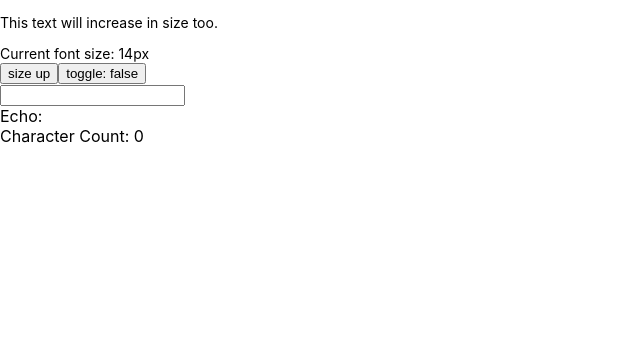
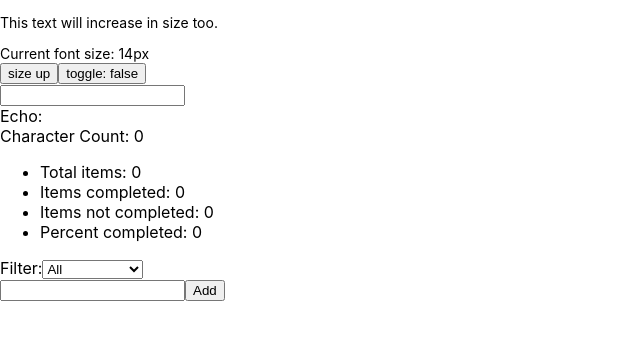
Before and after one commit to hykimyong/cra, a React (Create React App) app: page / in a window 1280 px wide. Shown: the top 340 px of the page, without its empty margins (0-640 px from the left). Built offline with nearby package versions, Linux system fonts and the light colour scheme.

Commit message:
zustand2
overwriting state => set의 두번째변수
sselector => state를 토대로 계산하는건 함수로
React와 관계 => 리액트 외부 혹은 바닐라에서도 동작

```diff
--- a/src/App.js
+++ b/src/App.js
@@ -4,11 +4,12 @@ import './App.css';
 // import FontButton from './components/RecoilExample/FontButton';
 // import Text from './components/RecoilExample/Text';
 // import CharacterCounter from './components/RecoilExample/CharacterCounter';
-import TodoList from './components/RecoilExample/Todo/TodoList';
+// import TodoList from './components/RecoilExample/Todo/TodoList';
 import CurrentUserInfo from './components/RecoilExample/CurrentUserInfo';
 import React from 'react';
 import Text from './components/ZustandExample/Text';
 import CharacterCounter from './components/ZustandExample/CharacterCounter';
+import TodoList from './components/ZustandExample/Todo/TodoList';
 // import { observableTodoStore } from './app/ObservableTodoStore';
 // import MobxExample from './components/MobxExample';
 // import TodoList from './components/TodoList';
@@ -29,6 +30,7 @@ function App() {
     </RecoilRoot> */}
     <Text/>
     <CharacterCounter/>
+    <TodoList/>
     </>
   );
 }
--- a/src/components/ZustandExample/Text.jsx
+++ b/src/components/ZustandExample/Text.jsx
@@ -5,7 +5,7 @@ const useStore = create((set)=>({
   fontSize: 14,
   increaseFontSize: ()=> set((state)=>({fontSize:state.fontSize+1})),
   trigger: false,
-  toggleTrigger:()=> set((state)=>({trigger: !state.trigger})),
+  toggleTrigger:()=> set((state)=>({trigger: !state.trigger}), true),
 }));
 
 function FontLabel(){
@@ -15,7 +15,7 @@ function FontLabel(){
     fontSizeLabel: state.fontSize + "px",
     trigger: state.trigger,
     toggleTrigger: state.toggleTrigger,
-  }),(oldState,newState)=>oldState.trigger === newState.trigger
+  })
   );
   return(
     <>
--- /dev/null
+++ b/src/components/ZustandExample/Todo/TodoItem.jsx
@@ -0,0 +1,54 @@
+import React from 'react'
+import { useStore } from './TodoStore';
+
+
+export default function TodoItem({item}) {
+    const [todoList, setTodoList] = useStore((state)=>[
+      state.todoListState,
+      state.setTodoListState
+    ]);
+    const index = todoList.findIndex((listItem) => listItem === item);
+
+    const editItemText = ({target: {value}}) => {
+        const newList = replaceItemAtIndex(todoList, index, {
+          ...item,
+          text: value,
+        });
+
+        setTodoList(newList);
+      };
+
+      const toggleItemCompletion = () => {
+        const newList = replaceItemAtIndex(todoList, index, {
+          ...item,
+          isComplete: !item.isComplete,
+        });
+
+        setTodoList(newList);
+      };
+
+      const deleteItem = () => {
+        const newList = removeItemAtIndex(todoList, index);
+        setTodoList(newList);
+      };
+
+  return (
+    <div>
+      <input type="text" value={item.text} onChange={editItemText} />
+      <input
+        type="checkbox"
+        checked={item.isComplete}
+        onChange={toggleItemCompletion}
+      />
+      <button onClick={deleteItem}>X</button>
+    </div>
+  )
+}
+
+function replaceItemAtIndex(arr, index, newValue) {
+    return [...arr.slice(0, index), newValue, ...arr.slice(index + 1)];
+  }
+
+  function removeItemAtIndex(arr, index) {
+    return [...arr.slice(0, index), ...arr.slice(index + 1)];
+  }
--- /dev/null
+++ b/src/components/ZustandExample/Todo/TodoList.jsx
@@ -0,0 +1,20 @@
+import { useStore } from './TodoStore'
+import TodoItem from './TodoItem';
+import TodoListCreator from './TodoListCreator';
+import TodoListFilters from './TodoListFilters';
+import TodoListStats from './TodoListStats';
+
+export default function TodoList() {
+    const todoList = useStore((state)=>state.filteredTodoListState());
+
+  return (
+    <div>
+      <TodoListStats/>
+      <TodoListFilters/>
+        <TodoListCreator/>
+        {todoList.map(item=>(
+            <TodoItem key={item.id} item={item}/>
+        ))}
+    </div>
+  )
+}
--- /dev/null
+++ b/src/components/ZustandExample/Todo/TodoListCreator.jsx
@@ -0,0 +1,40 @@
+import React, { useState } from 'react'
+import { useStore } from './TodoStore';
+
+export default function TodoListCreator() {
+    const [inputValue, setInputValue] = useState('');
+    const [todoList,setTodoList] = useStore((state)=>[
+      state.todoListState,
+      state.setTodoListState,
+    ])
+
+
+    const addItem = () => {
+      setTodoList([
+        ...todoList,
+        {
+          id: getId(),
+          text: inputValue,
+          isComplete: false,
+        },
+      ]);
+      setInputValue('');
+    };
+
+    const onChange = ({target: {value}}) => {
+      setInputValue(value);
+    };
+
+    return (
+      <div>
+        <input type="text" value={inputValue} onChange={onChange} />
+        <button onClick={addItem}>Add</button>
+      </div>
+    );
+  }
+
+  // 고유한 Id 생성을 위한 유틸리티
+  let id = 0;
+  function getId() {
+    return id++;
+  }
--- /dev/null
+++ b/src/components/ZustandExample/Todo/TodoListFilters.jsx
@@ -0,0 +1,24 @@
+import React from 'react'
+import { useStore } from './TodoStore';
+
+export default function TodoListFilters() {
+    const [filter, setFilter] = useStore((state)=>[
+      state.todoListFilterState,
+      state.setTodoListFilterState
+    ]);
+
+    const updateFilter = ({target: {value}}) => {
+      setFilter(value);
+    };
+
+    return (
+      <>
+        Filter:
+        <select value={filter} onChange={updateFilter}>
+          <option value="Show All">All</option>
+          <option value="Show Completed">Completed</option>
+          <option value="Show Uncompleted">Uncompleted</option>
+        </select>
+      </>
+    );
+  }
--- /dev/null
+++ b/src/components/ZustandExample/Todo/TodoListStats.jsx
@@ -0,0 +1,22 @@
+import React from 'react'
+import { useStore } from './TodoStore';
+
+export default function TodoListStats() {
+    const {
+      totalNum,
+      totalCompletedNum,
+      totalUncompletedNum,
+      percentCompleted,
+    } = useStore((state)=>state.todoListStatsState());
+
+    const formattedPercentCompleted = Math.round(percentCompleted * 100);
+
+    return (
+      <ul>
+        <li>Total items: {totalNum}</li>
+        <li>Items completed: {totalCompletedNum}</li>
+        <li>Items not completed: {totalUncompletedNum}</li>
+        <li>Percent completed: {formattedPercentCompleted}</li>
+      </ul>
+    );
+  }
--- /dev/null
+++ b/src/components/ZustandExample/Todo/TodoStore.js
@@ -0,0 +1,35 @@
+import create from 'zustand';
+
+export const useStore = create((set, get)=>({
+  todoListState: [],
+  setTodoListState: (list)=>set({todoListState : list}),
+  todoListFilterState: "Show All",
+  setTodoListFilterState: (filter)=>set({todoListFilterState : filter}),
+  filteredTodoListState: () =>{
+    const filter = get().todoListFilterState;
+    const list = get().todoListState;
+
+    switch (filter) {
+      case 'Show Completed':
+        return list.filter((item) => item.isComplete);
+      case 'Show Uncompleted':
+        return list.filter((item) => !item.isComplete);
+      default:
+        return list;
+    }
+  },
+  todoListStatsState : ()=>{
+    const todoList = get().todoListState;
+    const totalNum = todoList.length;
+    const totalCompletedNum = todoList.filter((item) => item.isComplete).length;
+    const totalUncompletedNum = totalNum - totalCompletedNum;
+    const percentCompleted = totalNum === 0 ? 0 : totalCompletedNum / totalNum;
+
+    return {
+      totalNum,
+      totalCompletedNum,
+      totalUncompletedNum,
+      percentCompleted,
+    };
+  }
+}))
```
